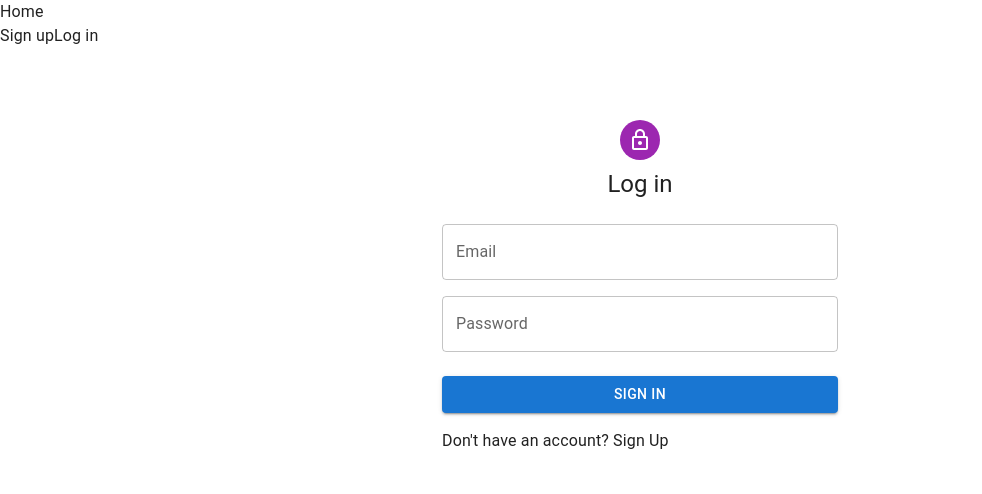
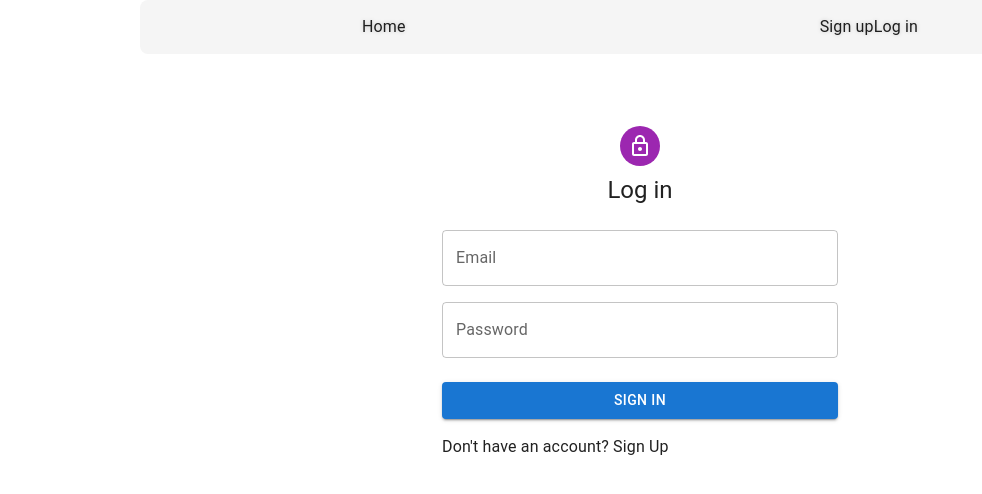
Before and after one commit to vladyslavJs/goit-react-hw-08, a React (Vite) app: page /login in a window 1280 px wide. Shown: the top 494 px of the page, without its empty margins (0-982 px from the left). Built offline with nearby package versions, Linux system fonts and the light colour scheme.

Commit message:
update-appBar

```diff
--- a/src/components/AppBar/AppBar.jsx
+++ b/src/components/AppBar/AppBar.jsx
@@ -3,14 +3,14 @@ import { selectIsLoggedIn, selectIsRefreshing } from '../../redux/auth/selectors
 import AuthNav from '../AuthNav/AuthNav';
 import Navigation from '../Navigation/Navigation';
 import UserMenu from '../UserMenu/UserMenu';
-import c from './AppBar.module.css';
+import css from './AppBar.module.css';
 
 const AppBar = () => {
   const isLoggedIn = useSelector(selectIsLoggedIn);
   const isRefreshing = useSelector(selectIsRefreshing);
 
   return (
-    <header className={c.header}>
+    <header className={css.container}>
       <Navigation />
       {!isRefreshing && <div>{isLoggedIn ? <UserMenu /> : <AuthNav />}</div>}
     </header>
--- a/src/components/AppBar/AppBar.module.css
+++ b/src/components/AppBar/AppBar.module.css
@@ -0,0 +1,10 @@
+.container {
+    display: flex;
+    justify-content: space-around;
+    background-color: #f5f5f5;
+    padding: 15px;
+    max-width: 1000px;
+    margin: 0 auto;
+    border-radius: 8px;
+    text-shadow: 0px 0px 4px rgba(0, 0, 0, 0.2);
+}
```
